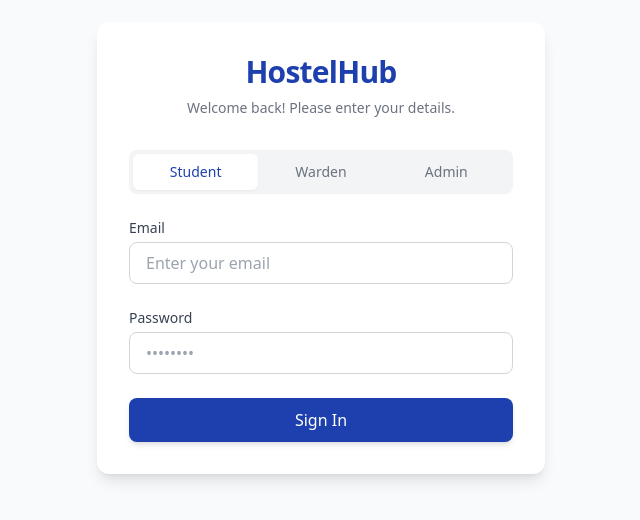
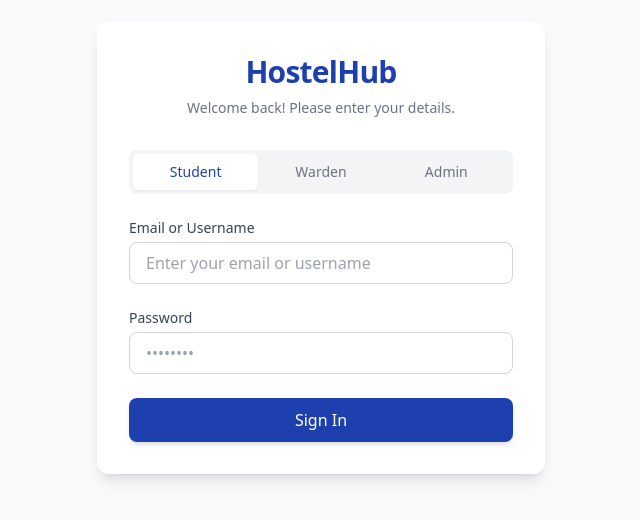
Before and after one commit to developeradhi/hostel-mngt, a React app: page /login in a window 1280 px wide. Shown: the part 152-672 px from the top of the page, without its empty margins (319-959 px from the left). Built offline with nearby package versions, Linux system fonts and the light colour scheme; the HTML template or start-up script is replaced by a standard one.

Commit message:
Fix login input type to allow usernames without @

```diff
--- a/src/pages/Auth/Login.jsx
+++ b/src/pages/Auth/Login.jsx
@@ -49,14 +49,14 @@ const Login = () => {
           </div>
 
           <div>
-            <label className="block text-sm font-medium text-gray-700 mb-1">Email</label>
+            <label className="block text-sm font-medium text-gray-700 mb-1">Email or Username</label>
             <input
-              type="email"
+              type="text"
               required
               value={email}
               onChange={(e) => setEmail(e.target.value)}
               className="w-full px-4 py-2 border border-gray-300 rounded-lg focus:ring-2 focus:ring-primary-blue focus:border-primary-blue outline-none transition-all"
-              placeholder="Enter your email"
+              placeholder="Enter your email or username"
             />
           </div>
 
```
